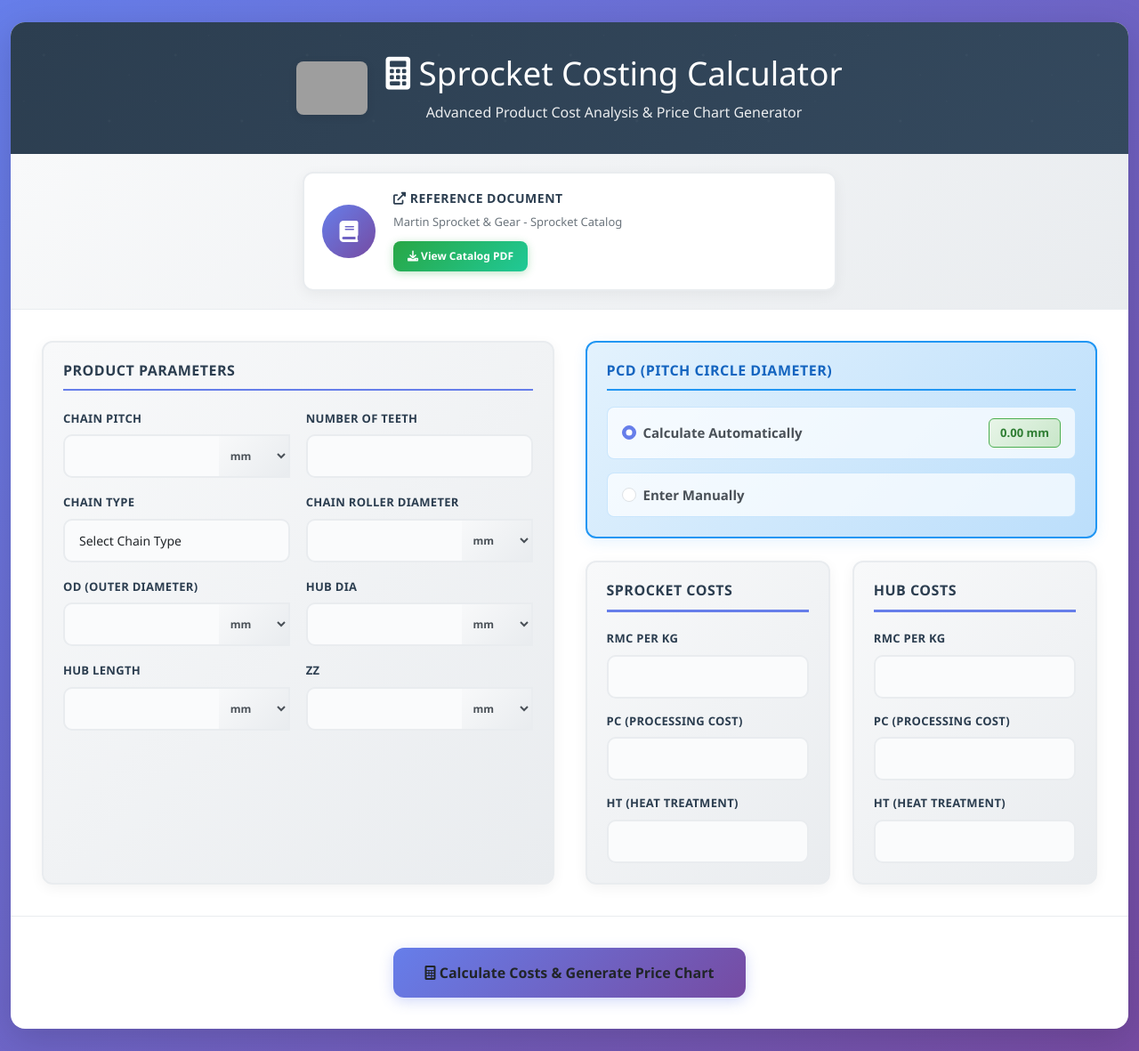
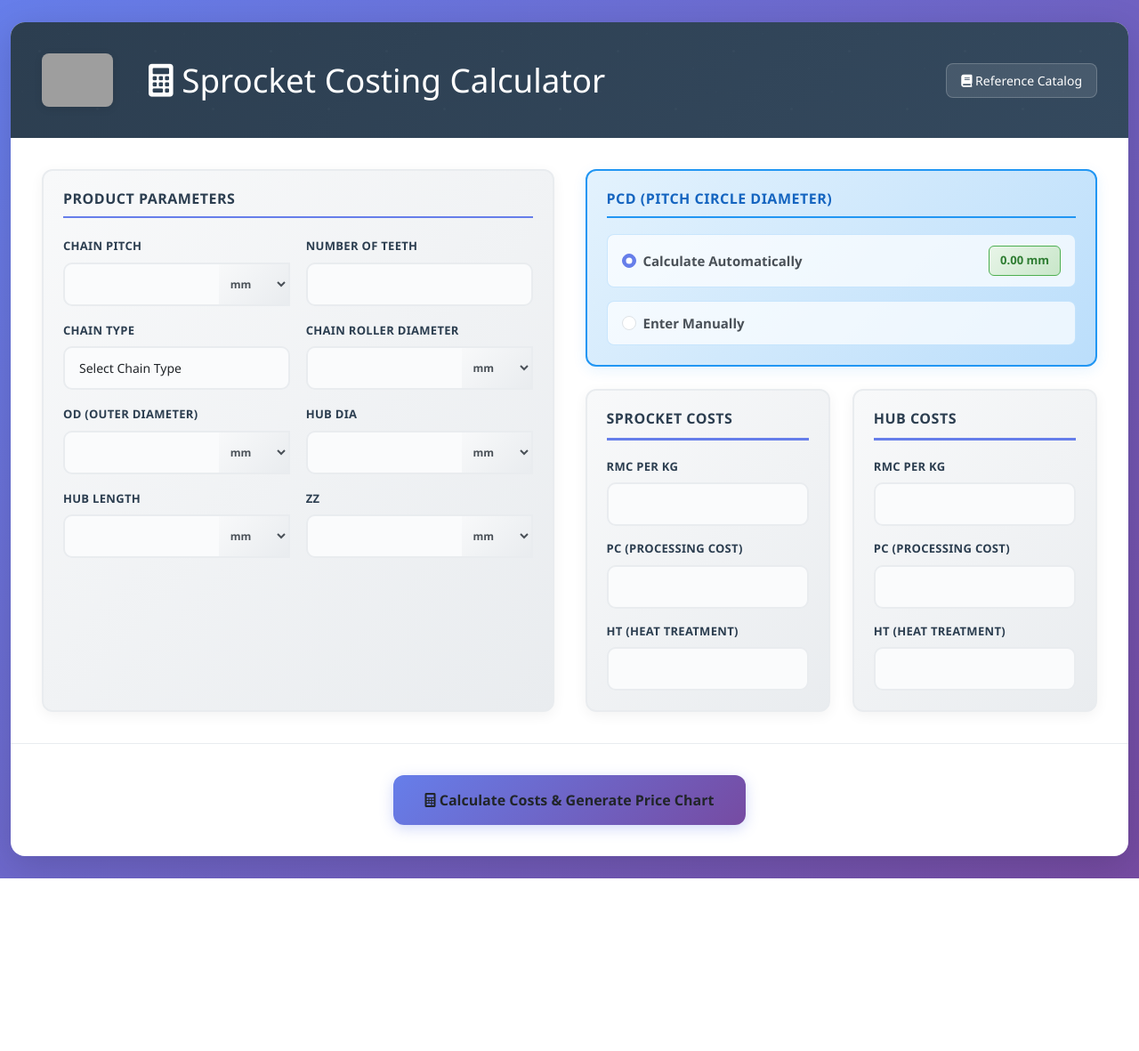
Before and after one commit to MiPat03/SprocketCalc, a Flask app: page / in a window 1280 px wide. Shown: the whole page at 89% size. After the commit the page ends 987 px from the top, so only its background shows below. Run offline with Flask 3, Linux system fonts and the light colour scheme; some libraries are stand-ins or nearby versions; grey boxes are pictures that could not be loaded.

Commit message:
Improve website layout

```diff
--- a/templates/index.html
+++ b/templates/index.html
@@ -55,8 +55,33 @@
         .header-content {
             display: flex;
             align-items: center;
-            justify-content: center;
+            justify-content: space-between;
             flex-wrap: wrap;
+            gap: 20px;
+        }
+        .header-left {
+            display: flex;
+            align-items: center;
+            gap: 20px;
+        }
+        .header-right {
+            display: flex;
+            align-items: center;
+        }
+        .reference-link {
+            background: rgba(255, 255, 255, 0.1);
+            color: white;
+            padding: 8px 16px;
+            border-radius: 8px;
+            text-decoration: none;
+            font-size: 14px;
+            transition: all 0.3s ease;
+            border: 1px solid rgba(255, 255, 255, 0.2);
+        }
+        .reference-link:hover {
+            background: rgba(255, 255, 255, 0.2);
+            color: white;
+            transform: translateY(-1px);
         }
         .header p {
             margin: 10px 0 0 0;
@@ -391,75 +416,7 @@
             color: #667eea;
             font-weight: 600;
         }
-        .reference-section {
-            background: linear-gradient(135deg, #f8f9fa 0%, #e9ecef 100%);
-            padding: 20px 0;
-            border-bottom: 1px solid #e9ecef;
-        }
-        .reference-card {
-            background: white;
-            border: 2px solid #e9ecef;
-            border-radius: 12px;
-            padding: 20px;
-            display: flex;
-            align-items: center;
-            gap: 20px;
-            box-shadow: 0 4px 15px rgba(0, 0, 0, 0.05);
-            transition: all 0.3s ease;
-            max-width: 600px;
-            margin: 0 auto;
-        }
-        .reference-card:hover {
-            transform: translateY(-2px);
-            box-shadow: 0 8px 25px rgba(0, 0, 0, 0.1);
-            border-color: #667eea;
-        }
-        .reference-icon {
-            background: linear-gradient(135deg, #667eea 0%, #764ba2 100%);
-            color: white;
-            width: 60px;
-            height: 60px;
-            border-radius: 50%;
-            display: flex;
-            align-items: center;
-            justify-content: center;
-            font-size: 24px;
-            flex-shrink: 0;
-        }
-        .reference-content {
-            flex: 1;
-        }
-        .reference-content h6 {
-            font-size: 14px;
-            font-weight: 700;
-            color: #2c3e50;
-            margin-bottom: 8px;
-            text-transform: uppercase;
-            letter-spacing: 0.5px;
-        }
-        .reference-content p {
-            font-size: 13px;
-            color: #6c757d;
-            margin-bottom: 12px;
-            font-weight: 500;
-        }
-        .btn-reference {
-            background: linear-gradient(135deg, #28a745 0%, #20c997 100%);
-            border: none;
-            border-radius: 8px;
-            padding: 8px 16px;
-            color: white;
-            font-size: 12px;
-            font-weight: 600;
-            text-decoration: none;
-            transition: all 0.3s ease;
-            box-shadow: 0 2px 10px rgba(40, 167, 69, 0.3);
-        }
-        .btn-reference:hover {
-            color: white;
-            transform: translateY(-1px);
-            box-shadow: 0 4px 15px rgba(40, 167, 69, 0.4);
-        }
+
         @media (max-width: 768px) {
             .main-form-grid {
                 grid-template-columns: 1fr;
@@ -476,16 +433,7 @@
             .form-section {
                 padding: 25px;
             }
-            .reference-card {
-                flex-direction: column;
-                text-align: center;
-                gap: 15px;
-            }
-            .reference-icon {
-                width: 50px;
-                height: 50px;
-                font-size: 20px;
-            }
+
         }
     </style>
 </head>
@@ -494,36 +442,20 @@
         <div class="main-container">
             <div class="header">
                 <div class="header-content">
-                    <img src="https://www.tripcon.in/wp-content/uploads/2023/08/logo.jpg" alt="Company Logo" class="company-logo">
-                    <div>
+                    <div class="header-left">
+                        <img src="https://www.tripcon.in/wp-content/uploads/2023/08/logo.jpg" alt="Company Logo" class="company-logo">
                         <h1><i class="fas fa-calculator"></i> Sprocket Costing Calculator</h1>
-                        <p>Advanced Product Cost Analysis & Price Chart Generator</p>
+                    </div>
+                    <div class="header-right">
+                        <a href="https://www.martinsprocket.com/docs//catalogs/power%20transmission/2_sprocket%20catalog/sprocket-catalog.pdf"
+                           target="_blank" class="reference-link">
+                            <i class="fas fa-book"></i> Reference Catalog
+                        </a>
                     </div>
                 </div>
             </div>
 
-            <!-- Reference Document Section -->
-            <div class="reference-section">
-                <div class="container-fluid">
-                    <div class="row">
-                        <div class="col-12">
-                            <div class="reference-card">
-                                <div class="reference-icon">
-                                    <i class="fas fa-book"></i>
-                                </div>
-                                <div class="reference-content">
-                                    <h6><i class="fas fa-external-link-alt"></i> Reference Document</h6>
-                                    <p>Martin Sprocket & Gear - Sprocket Catalog</p>
-                                    <a href="https://www.martinsprocket.com/docs//catalogs/power%20transmission/2_sprocket%20catalog/sprocket-catalog.pdf"
-                                       target="_blank" class="btn btn-reference">
-                                        <i class="fas fa-download"></i> View Catalog PDF
-                                    </a>
-                                </div>
-                            </div>
-                        </div>
-                    </div>
-                </div>
-            </div>
+
 
             <form id="calculatorForm">
                 <div class="form-section">
```
